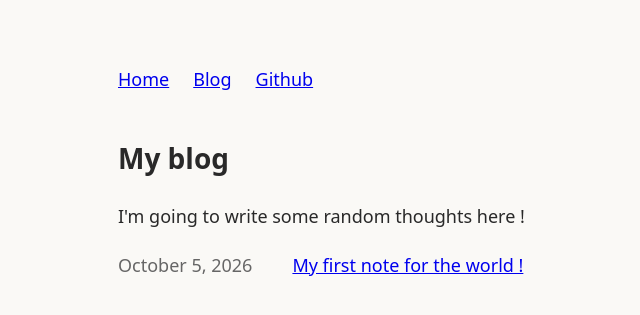
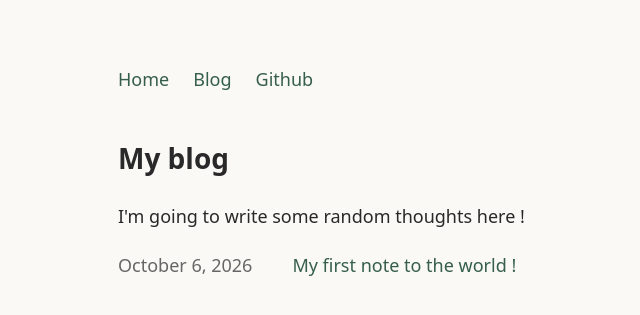
Before and after one commit to daicharlesyc/daicharlesyc.github.io, a Jekyll site: the page built from blog.html, in a window 1280 px wide. Shown: the top 315 px of the page, without its empty margins (182-822 px from the left). Built offline with Jekyll 4.4.1, drawn with Linux system fonts in a browser that asks for light colours.

```diff
--- a/assets/css/style.css
+++ b/assets/css/style.css
@@ -35,11 +35,42 @@ h1 {
     align-items: baseline;
     flex-wrap: wrap;
     gap: 4px 40px;
-    margin-bottom: 24px;
+    margin-bottom: 20px;
 }
+
 
 .post-date {
     font-size: 18px;
     color: #666;
     white-space: nowrap;
 }
+
+a {
+    color: #365f4b;
+    text-underline-offset: 4px;
+}
+
+a:hover {
+    color: #203d2e;
+}
+
+nav a, .post-list a {
+    text-decoration: none;
+
+    background-image: linear-gradient(currentColor, currentColor);
+    background-repeat: no-repeat;
+    background-position: center bottom;
+    background-size: 0% 1px;
+
+    transition: background-size 0.3s ease, color 0.3s ease;
+}
+
+nav a:hover, .post-list a:hover, nav a:focus-visible, .post-list a:focus-visible {
+    background-size: 100% 1px;
+}
+
+@media (prefers-reduced-motion: reduce) {
+    nav a, .post-list a {
+        transition: none;
+    }
+}
--- a/index.html
+++ b/index.html
@@ -4,6 +4,6 @@ title: Home
 ---
 
 <h1>Hi, I'm Charles !</h1>
-<p class="intro">This is my personal website.</p>
-<p>I'm going to share some stuff about me !</p>
-<p>Work is still in progress...</p>
+<p>I'm trying to learn as much as I can and figuring out my path in life.</p>
+<p>This a small space to share what I'm learning, and my thoughts along the way. It is a part of the journey, too, and I hope it will make me more open to the world !</p>
+<p>Currently, I'm a M1 maths and CS student at the ENS (Paris), and looking for a research internship in the AI industry for the second semester.</p>
```
Also changed, not shown: _posts/2026-10-05-first-note.md (deleted, +0 -8 lines), _posts/2026-10-06-first-note.md (added, +12 -0 lines).
